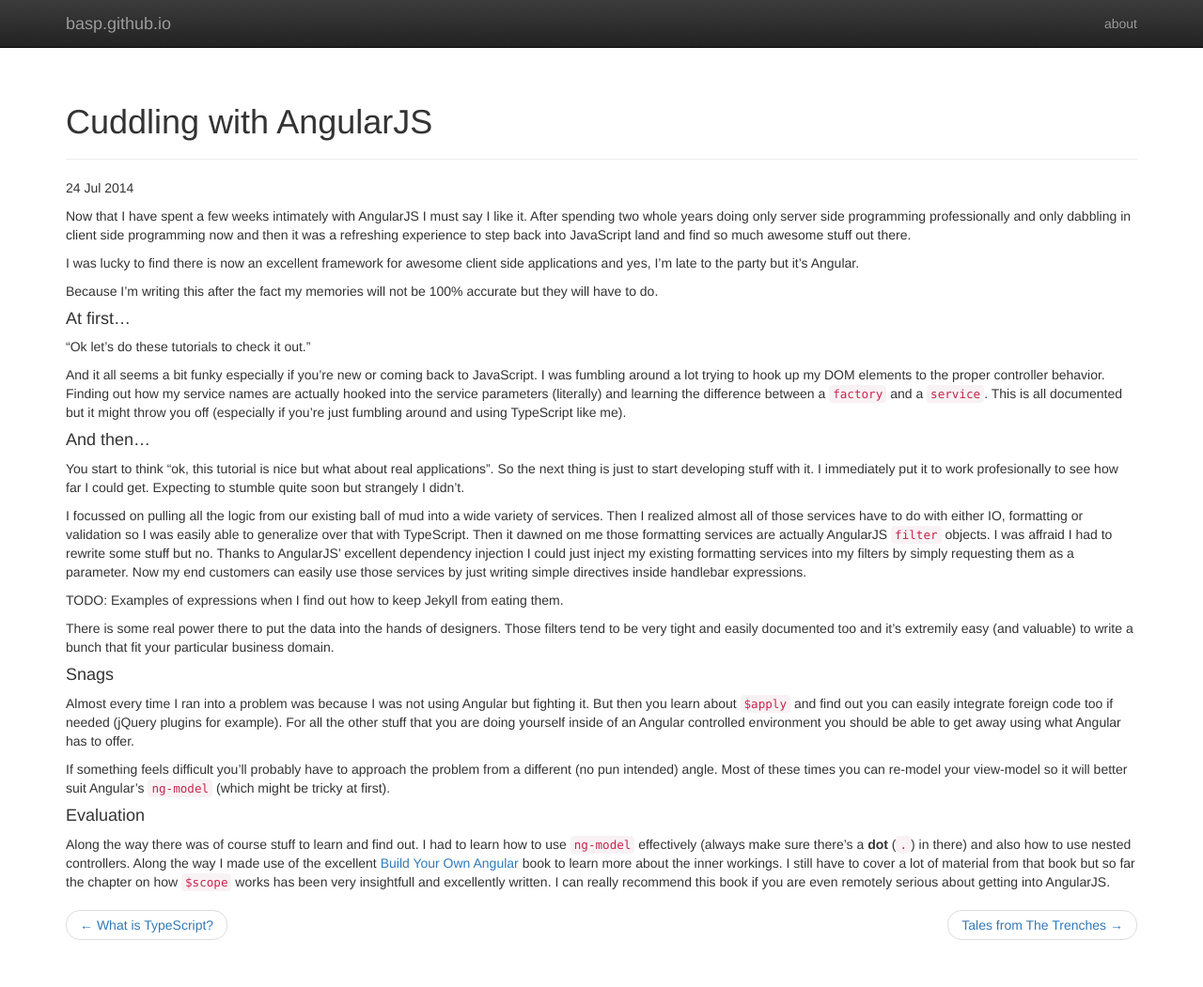
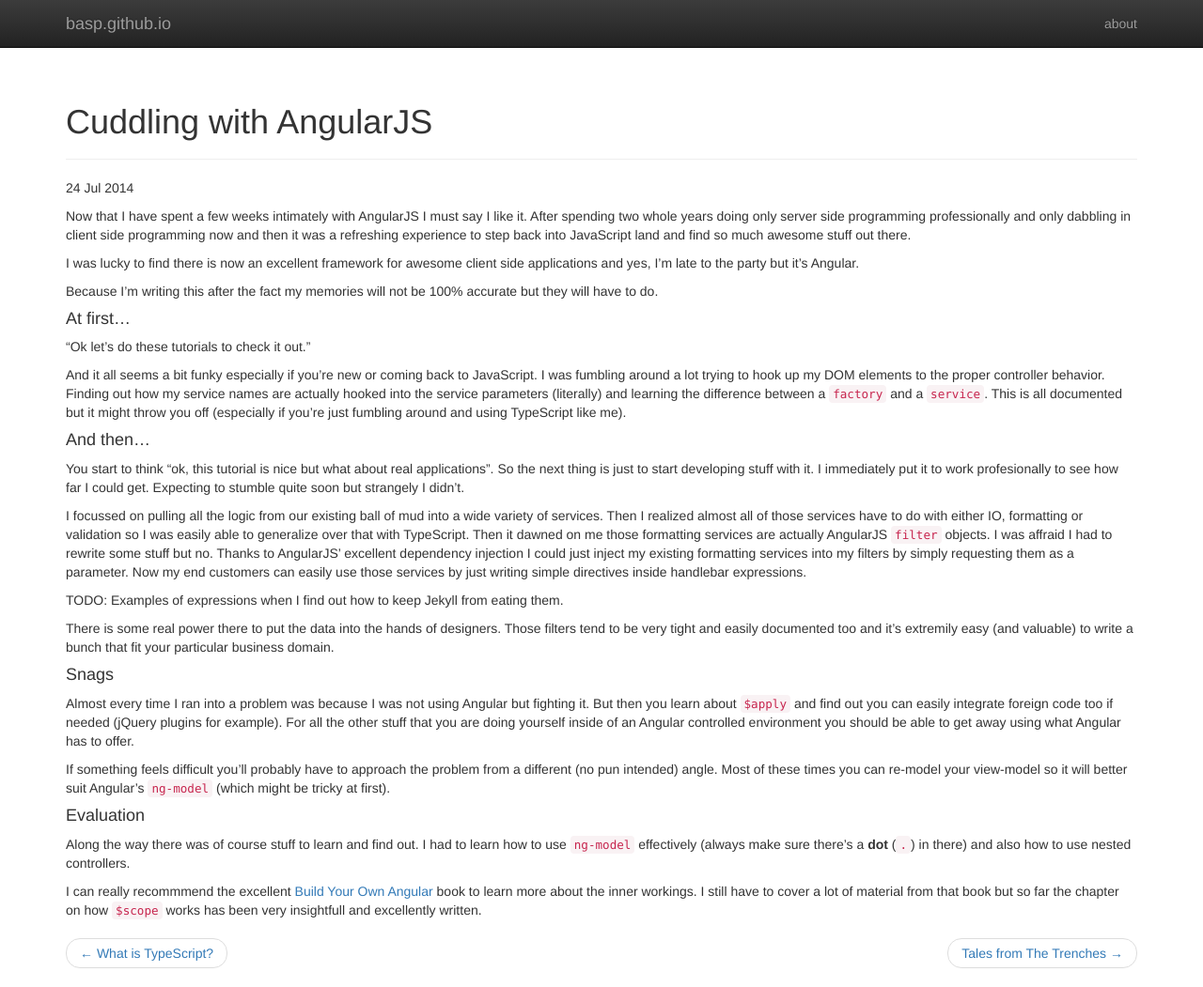
Before and after one commit to basp/basp.github.io, a Jekyll site: the page built from _posts/2014-07-24-cuddling-with-angular.md, in a window 1280 px wide and 1051 px high. Shown: the whole window at 94% size. Built offline with Jekyll 4.4.1, drawn with Linux system fonts in a browser that asks for light colours; nearby versions of some CDN libraries; Markdown is read by kramdown in place of the engine named in the settings.

Commit message:
Final tweaks (for now)

````diff
--- a/_posts/2014-07-24-cuddling-with-angular.md
+++ b/_posts/2014-07-24-cuddling-with-angular.md
@@ -29,4 +29,6 @@ Almost every time I ran into a problem was because I was not using Angular but f
 If something feels difficult you'll probably have to approach the problem from a different (no pun intended) angle. Most of these times you can re-model your view-model so it will better suit Angular's ```ng-model``` (which might be tricky at first).
 
 #### Evaluation
-Along the way there was of course stuff to learn and find out. I had to learn how to use ```ng-model``` effectively (always make sure there's a __dot__ (```.```) in there) and also how to use nested controllers. Along the way I made use of the excellent [Build Your Own Angular](http://teropa.info/build-your-own-angular) book to learn more about the inner workings. I still have to cover a lot of material from that book but so far the chapter on how ```$scope``` works has been very insightfull and excellently written. I can really recommend this book if you are even remotely serious about getting into AngularJS.
+Along the way there was of course stuff to learn and find out. I had to learn how to use ```ng-model``` effectively (always make sure there's a __dot__ (```.```) in there) and also how to use nested controllers.
+
+I can really recommmend the excellent [Build Your Own Angular](http://teropa.info/build-your-own-angular) book to learn more about the inner workings. I still have to cover a lot of material from that book but so far the chapter on how ```$scope``` works has been very insightfull and excellently written.
````
